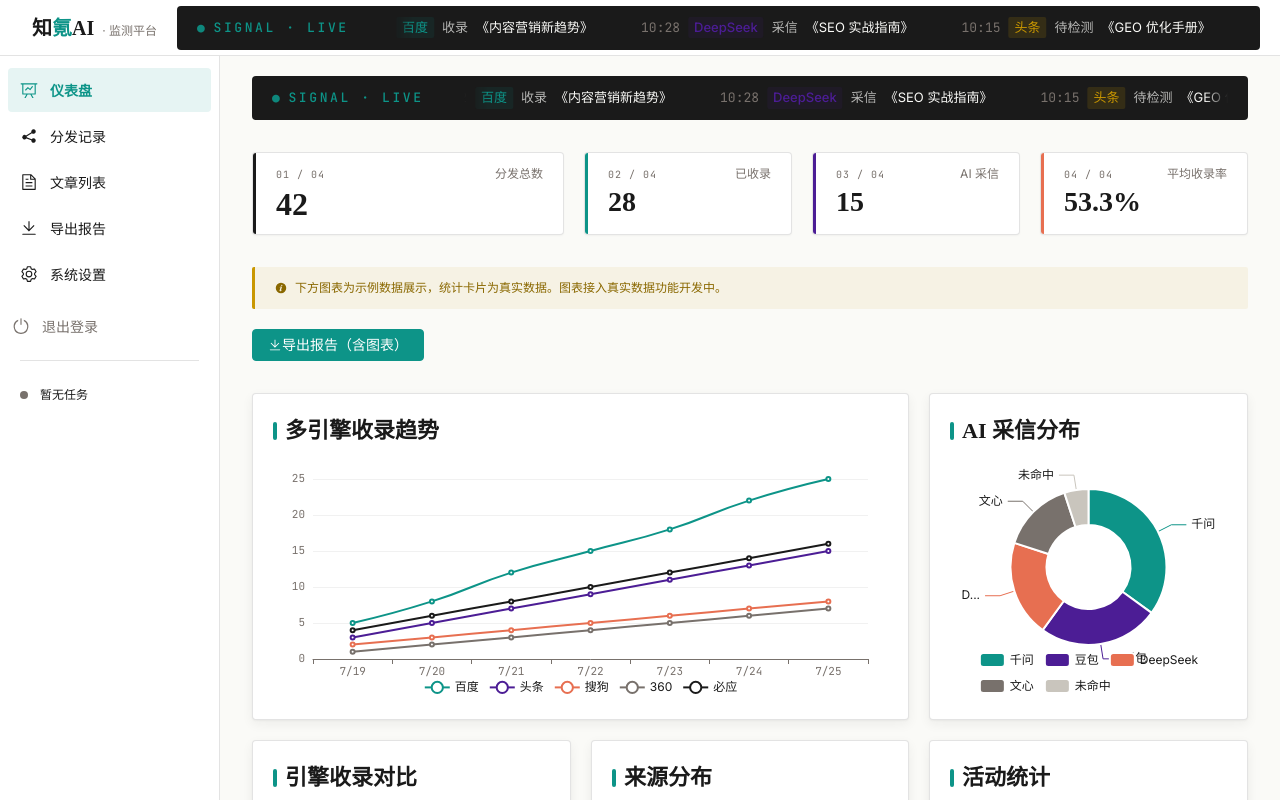
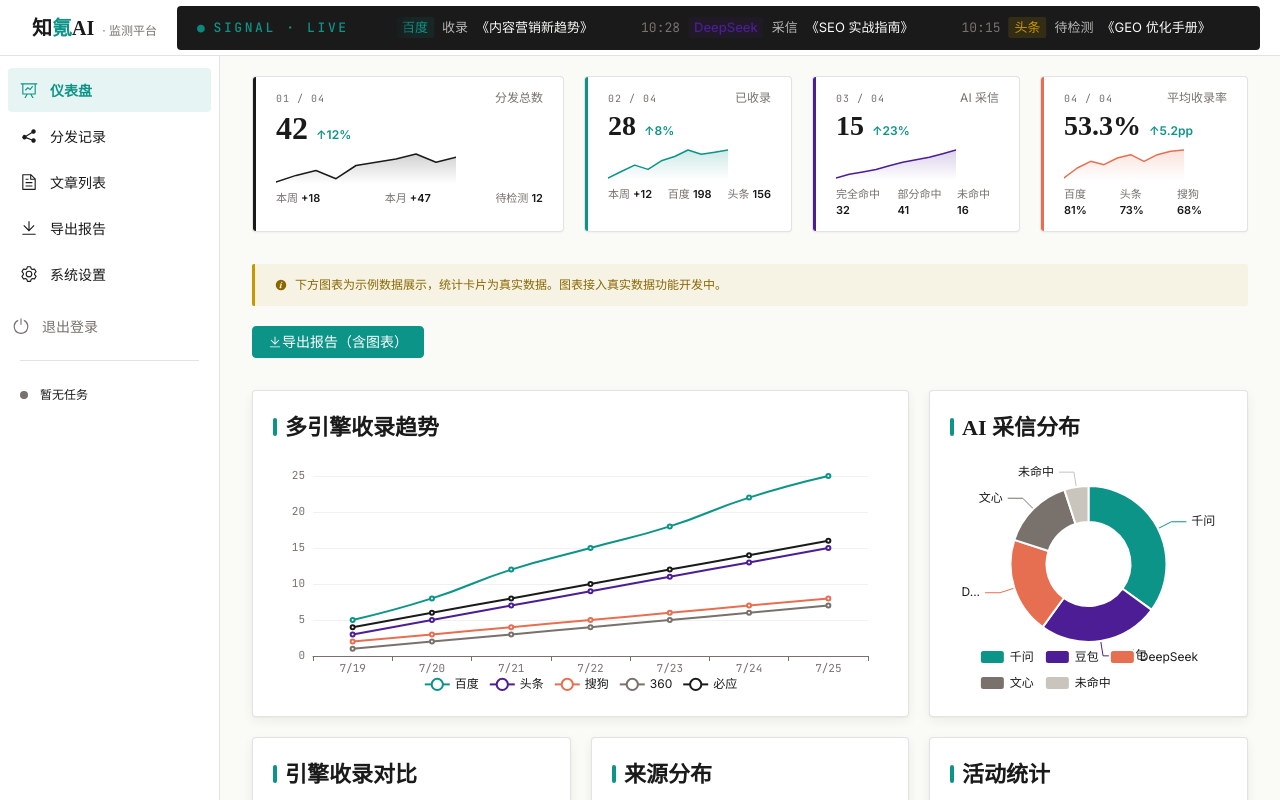
Before and after one commit to tishensnoopy/GEO-FLOW-Lumora-Cite, a Vue app in the folder dashboard/: page / in a window 1280 px wide. Both pictures are taken after a click on the button "客户预览 →". Shown: the top 800 px of the page. Built offline with nearby package versions, Linux system fonts and the light colour scheme.

Commit message:
feat(Dashboard): 消费 4 层 StatCard + 移除已抽离的信号条

```diff
--- a/dashboard/src/views/Dashboard.vue
+++ b/dashboard/src/views/Dashboard.vue
@@ -1,52 +1,50 @@
 <!-- dashboard/src/views/Dashboard.vue -->
 <template>
   <div class="dashboard-container">
-    <!-- 信号条：标志性元素，横向滚动实时事件 ticker -->
-    <div class="signal-strip" role="marquee" aria-label="实时监测事件">
-      <div class="signal-strip-label mono">SIGNAL · LIVE</div>
-      <!-- viewport 负责裁剪（固定不动），track 负责动画（滚动）——分离两层避免 transform 移动裁剪区域 -->
-      <div class="signal-strip-viewport">
-        <div class="signal-strip-track">
-          <div class="signal-strip-item" v-for="(evt, i) in signalEvents" :key="i">
-            <span class="evt-time mono">{{ evt.time }}</span>
-            <span class="evt-engine" :class="evt.status">{{ evt.engine }}</span>
-            <span class="evt-action">{{ evt.action }}</span>
-            <span class="evt-title">{{ evt.title }}</span>
-          </div>
-        </div>
-      </div>
-    </div>
+    <!-- 信号条已由 AppLayout 的 SignalBar 统一承载，此处不再重复 -->
 
     <!-- 统计卡片：不对称布局，第一个特色卡片更大 -->
     <div class="stats-grid">
       <StatCard
         :value="stats.total_distributions"
         label="分发总数"
-        icon="Document"
         color="ink"
         featured
         index-label="01 / 04"
+        :change="stats.total_change"
+        change-direction="up"
+        :spark-data="stats.total_spark"
+        :submetrics="stats.total_sub"
       />
       <StatCard
         :value="stats.indexed_count"
         label="已收录"
-        icon="CircleCheck"
         color="signal"
         index-label="02 / 04"
+        :change="stats.indexed_change"
+        change-direction="up"
+        :spark-data="stats.indexed_spark"
+        :submetrics="stats.indexed_sub"
       />
       <StatCard
         :value="stats.citation_count"
         label="AI 采信"
-        icon="ChatDotRound"
         color="depth"
         index-label="03 / 04"
+        :change="stats.citation_change"
+        change-direction="up"
+        :spark-data="stats.citation_spark"
+        :submetrics="stats.citation_sub"
       />
       <StatCard
         :value="indexRate + '%'"
         label="平均收录率"
-        icon="TrendCharts"
         color="alert"
         index-label="04 / 04"
+        :change="stats.rate_change"
+        change-direction="up"
+        :spark-data="stats.rate_spark"
+        :submetrics="stats.rate_sub"
       />
     </div>
 
@@ -103,7 +101,45 @@
 import { api } from '@/api'
 
 const store = useStore()
-const stats = ref({ total_distributions: 0, indexed_count: 0, citation_count: 0, avg_index_rate: 0 })
+const stats = ref({
+  total_distributions: 0,
+  indexed_count: 0,
+  citation_count: 0,
+  avg_index_rate: 0,
+  // 新增：同比和子指标（需要后端 trend API 支持，暂时用 mock）
+  total_change: '12%',
+  total_change_dir: 'up',
+  total_spark: [18, 22, 25, 20, 28, 30, 32, 35, 30, 33],
+  total_sub: [
+    { label: '本周', value: '+18' },
+    { label: '本月', value: '+47' },
+    { label: '待检测', value: '12' },
+  ],
+  indexed_change: '8%',
+  indexed_change_dir: 'up',
+  indexed_spark: [12, 15, 18, 16, 20, 22, 25, 23, 24, 25],
+  indexed_sub: [
+    { label: '本周', value: '+12' },
+    { label: '百度', value: '198' },
+    { label: '头条', value: '156' },
+  ],
+  citation_change: '23%',
+  citation_change_dir: 'up',
+  citation_spark: [5, 8, 10, 12, 15, 18, 20, 22, 25, 28],
+  citation_sub: [
+    { label: '完全命中', value: '32' },
+    { label: '部分命中', value: '41' },
+    { label: '未命中', value: '16' },
+  ],
+  rate_change: '5.2pp',
+  rate_change_dir: 'up',
+  rate_spark: [65, 68, 70, 69, 71, 72, 70, 72, 73, 73.4],
+  rate_sub: [
+    { label: '百度', value: '81%' },
+    { label: '头条', value: '73%' },
+    { label: '搜狗', value: '68%' },
+  ],
+})
 const indexRate = computed(() => (stats.value.avg_index_rate * 100).toFixed(1))
 const isAdmin = computed(() => store.state.role === 'admin')
 
@@ -156,7 +192,9 @@
 async function fetchStats() {
   // 开发预览模式：使用 mock 数据，不调 API（避免 401 干扰设计预览）
   if (localStorage.getItem('token') === 'dev-preview-token') {
+    // 合并赋值：保留 ref 中预设的同比/sparkline/子指标 mock（待后端 trend API 接入）
     stats.value = {
+      ...stats.value,
       total_distributions: 42,
       indexed_count: 28,
       citation_count: 15,
@@ -185,6 +223,7 @@
     }
 
     stats.value = {
+      ...stats.value,
       total_distributions: items.length,
       indexed_count: indexed,
       citation_count: citationCount,
@@ -342,78 +381,7 @@
   margin: 0 auto;
 }
 
-/* === 信号条（标志性元素） === */
-.signal-strip {
-  display: flex;
-  align-items: center;
-  gap: var(--space-md);
-  height: 44px;
-  margin-bottom: var(--space-lg);
-  background: var(--ink);
-  color: var(--paper);
-  border-radius: var(--radius-md);
-  overflow: hidden;
-  padding: 0 var(--space-md);
-}
-.signal-strip-label {
-  position: relative;
-  z-index: 2;
-  background: var(--ink);  /* 实色背景兜底：即使 track 内容滑入也遮住 */
-  padding-right: var(--space-md);
-  color: var(--signal);
-  font-size: var(--fs-mono);
-  letter-spacing: 0.2em;
-  white-space: nowrap;
-  font-weight: 500;
-  flex-shrink: 0;
-}
-.signal-strip-label::before {
-  content: '●';
-  margin-right: 6px;
-  animation: blink 1.5s ease-in-out infinite;
-}
-@keyframes blink {
-  0%, 100% { opacity: 1; }
-  50% { opacity: 0.3; }
-}
-
-/* viewport：固定裁剪层，不参与动画 */
-.signal-strip-viewport {
-  flex: 1;
-  overflow: hidden;
-  /* 左右渐隐遮罩：文字进出 viewport 时优雅淡入/淡出 */
-  -webkit-mask-image: linear-gradient(to right, transparent 0%, black 24px, black calc(100% - 24px), transparent 100%);
-  mask-image: linear-gradient(to right, transparent 0%, black 24px, black calc(100% - 24px), transparent 100%);
-}
-
-/* track：动画层，只负责 translateX 滚动 */
-.signal-strip-track {
-  display: flex;
-  gap: var(--space-xl);
-  white-space: nowrap;
-  animation: ticker 30s linear infinite;
-}
-@keyframes ticker {
-  0%   { transform: translateX(0); }
-  100% { transform: translateX(-50%); }
-}
-.signal-strip-item {
-  display: inline-flex;
-  align-items: center;
-  gap: var(--space-xs);
-  font-size: var(--fs-mono);
-}
-.evt-time { color: var(--mute); }
-.evt-engine { padding: 1px 6px; border-radius: var(--radius-sm); font-weight: 500; }
-.evt-engine.indexed { background: var(--signal-soft); color: var(--signal); }
-.evt-engine.cited   { background: var(--depth-soft);  color: var(--depth); }
-.evt-engine.pending { background: rgba(201, 151, 0, 0.15); color: #C99700; }
-.evt-engine.failed  { background: var(--alert-soft);  color: var(--alert); }
-.evt-action { color: var(--paper); opacity: 0.7; }
-.evt-title { color: var(--paper); }
-
-/* hover 暂停滚动（提升可读性） */
-.signal-strip:hover .signal-strip-track { animation-play-state: paused; }
+/* 信号条样式已移除——由 AppLayout 的 SignalBar 组件统一承载 */
 
 /* === 统计卡片：不对称网格 === */
 .stats-grid {
@@ -505,6 +473,5 @@
   .stats-grid > :first-child { grid-column: span 1; }
   .charts-grid { grid-template-columns: 1fr; }
   .chart-trend { grid-column: span 1; }
-  .signal-strip-track { animation-duration: 40s; }
 }
 </style>
```
